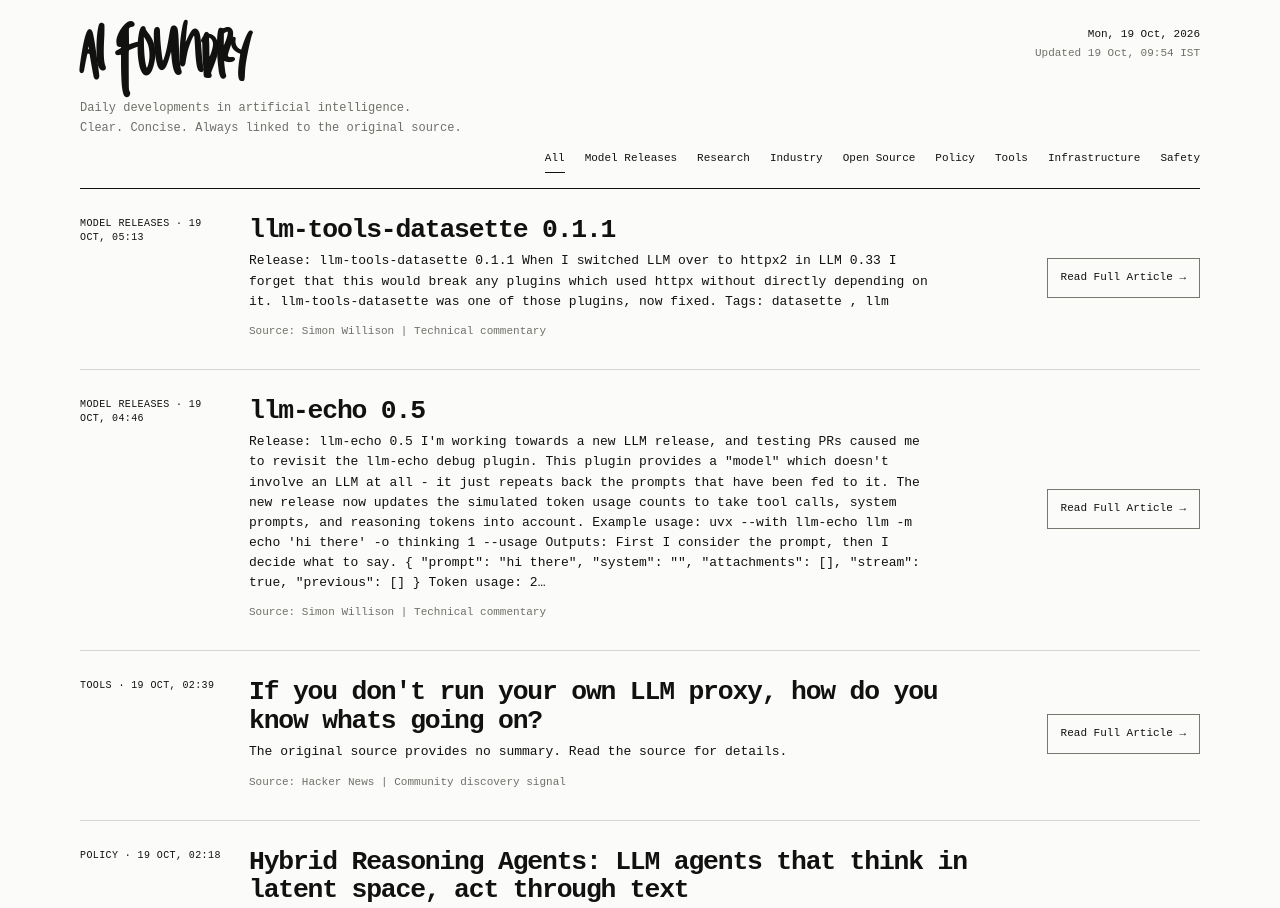
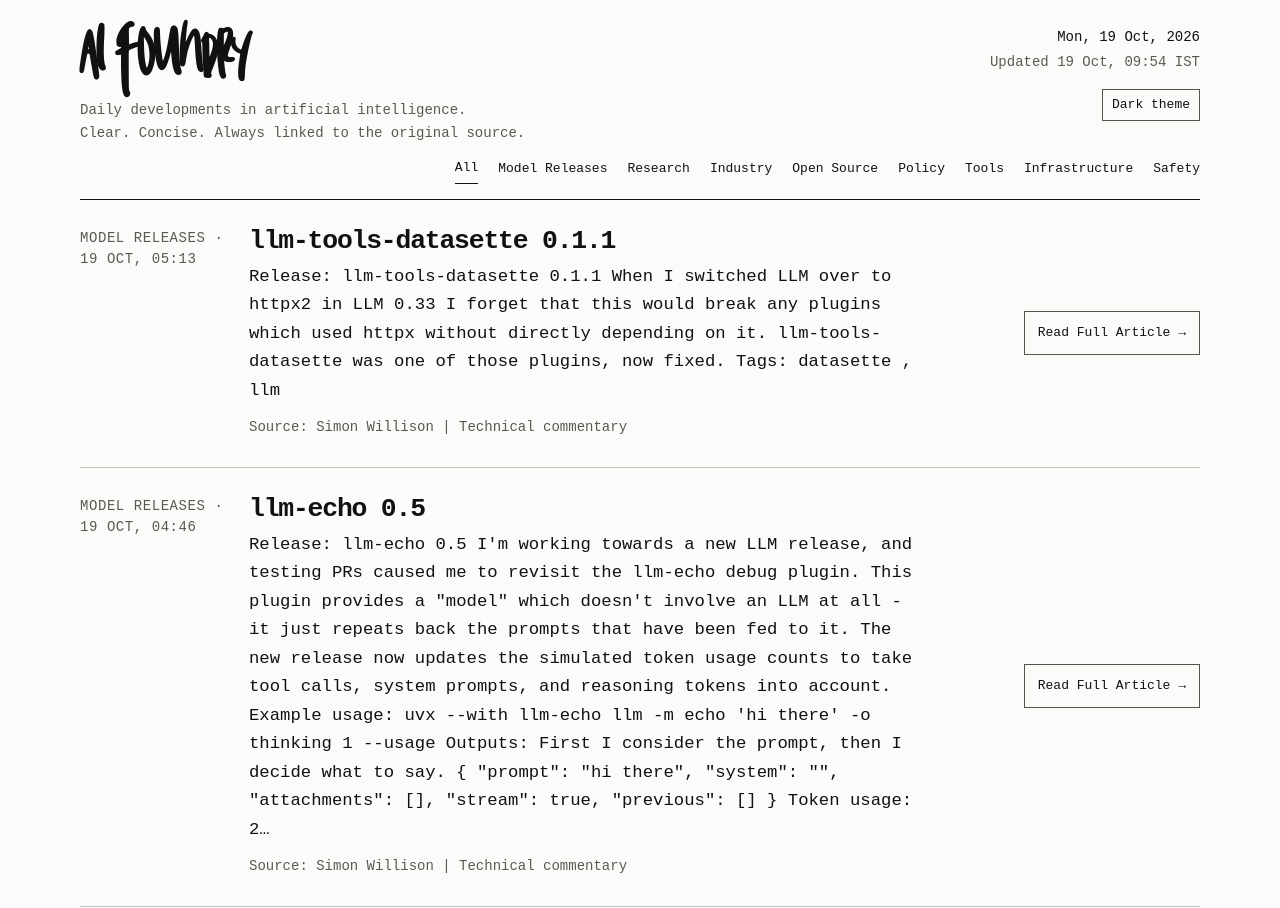
Before and after one commit to Rudrakshbhardwaj01/AI-foundry, a website: page index.html in a window 1280 px wide. Shown: the top 908 px of the page. Drawn offline with Linux system fonts and the light colour scheme.

Commit message:
feat: add accessible theme toggle

```diff
--- a/app.js
+++ b/app.js
@@ -8,6 +8,41 @@
   var list = document.getElementById("article-list");
   var status = document.getElementById("feed-status");
   var nav = document.getElementById("category-nav");
+  var themeToggle = document.getElementById("theme-toggle");
+  var themeToggleLabel = document.getElementById("theme-toggle-label");
+  var themeStorageKey = "ai-foundry-theme";
+
+  function systemTheme() {
+    return window.matchMedia && window.matchMedia("(prefers-color-scheme: dark)").matches ? "dark" : "light";
+  }
+
+  function storedTheme() {
+    try {
+      var value = window.localStorage.getItem(themeStorageKey);
+      return value === "light" || value === "dark" ? value : null;
+    } catch (error) {
+      return null;
+    }
+  }
+
+  function setTheme(theme, persist) {
+    var isDark = theme === "dark";
+    document.documentElement.setAttribute("data-theme", isDark ? "dark" : "light");
+    themeToggle.setAttribute("aria-pressed", String(isDark));
+    themeToggle.setAttribute("aria-label", isDark ? "Switch to light theme" : "Switch to dark theme");
+    themeToggleLabel.textContent = isDark ? "Light theme" : "Dark theme";
+    if (persist) {
+      try { window.localStorage.setItem(themeStorageKey, isDark ? "dark" : "light"); } catch (error) { /* Preferences remain available for this visit. */ }
+    }
+  }
+
+  function initializeTheme() {
+    setTheme(storedTheme() || systemTheme(), false);
+    themeToggle.addEventListener("click", function () {
+      var nextTheme = document.documentElement.getAttribute("data-theme") === "dark" ? "light" : "dark";
+      setTheme(nextTheme, true);
+    });
+  }
 
   function formatDate(value, options) {
     var date = new Date(value);
@@ -107,5 +142,6 @@
       .catch(function () { showError("The published edition is unavailable right now. Please try again later."); });
   }
 
+  initializeTheme();
   setHeader(null); renderNav(); loadSnapshot();
 }());
--- a/index.html
+++ b/index.html
@@ -15,9 +15,14 @@
           <p class="tagline">Daily developments in artificial intelligence.</p>
           <p class="subtagline">Clear. Concise. Always linked to the original source.</p>
         </div>
-        <div class="header-meta">
-          <time id="current-date">Loading date</time>
-          <span id="last-updated">Updated — awaiting publication</span>
+        <div class="header-tools">
+          <div class="header-meta">
+            <time id="current-date">Loading date</time>
+            <span id="last-updated">Updated — awaiting publication</span>
+          </div>
+          <button class="theme-toggle" id="theme-toggle" type="button" aria-label="Switch to dark theme" aria-pressed="false">
+            <span id="theme-toggle-label">Dark theme</span>
+          </button>
         </div>
       </div>
       <nav class="category-nav" aria-label="Filter articles by category" id="category-nav"></nav>
--- a/styles.css
+++ b/styles.css
@@ -7,47 +7,61 @@
 }
 
 :root {
-  --paper: #fbfbfa;
-  --ink: #111110;
-  --muted: #6f6f6a;
-  --rule: #d7d7d2;
+  color-scheme: light;
+  --color-background: #fbfbfa;
+  --color-text: #111110;
+  --color-muted: #595954;
+  --color-rule: #c4c4bd;
+  --color-control-border: #555550;
+  --color-focus: #111110;
   --max-width: 1120px;
   --mono: "Courier New", Courier, ui-monospace, SFMono-Regular, Menlo, Monaco, Consolas, monospace;
 }
 
+[data-theme="dark"] {
+  color-scheme: dark;
+  --color-background: #111110;
+  --color-text: #f5f5f0;
+  --color-muted: #d6d6cf;
+  --color-rule: #777770;
+  --color-control-border: #d6d6cf;
+  --color-focus: #ffffff;
+}
+
 * { box-sizing: border-box; }
-html { background: var(--paper); }
-body { margin: 0; background: var(--paper); color: var(--ink); font-family: var(--mono); font-size: 13px; line-height: 1.45; }
+html { background: var(--color-background); }
+body { margin: 0; background: var(--color-background); color: var(--color-text); font-family: var(--mono); font-size: 14px; line-height: 1.55; }
 button, a { font: inherit; }
 a { color: inherit; }
+a:focus-visible, button:focus-visible { outline: 2px solid var(--color-focus); outline-offset: 3px; }
 .site-header, .page-shell { width: min(calc(100% - 64px), var(--max-width)); margin: 0 auto; }
 .site-header { padding-top: 20px; }
 .header-main { display: flex; justify-content: space-between; gap: 40px; align-items: flex-start; padding-bottom: 14px; }
-.wordmark { display: inline-block; color: var(--ink); font-family: "The Squeak Demo", Georgia, serif; font-size: clamp(3.2rem, 6.2vw, 5.4rem); line-height: .86; letter-spacing: -.055em; text-decoration: none; }
-.tagline, .subtagline { margin: 12px 0 0; color: var(--muted); font-size: 12px; }
+.wordmark { display: inline-block; color: var(--color-text); font-family: "The Squeak Demo", Georgia, serif; font-size: clamp(3.2rem, 6.2vw, 5.4rem); line-height: .86; letter-spacing: -.055em; text-decoration: none; }
+.tagline, .subtagline { margin: 12px 0 0; color: var(--color-muted); font-size: 14px; line-height: 1.5; }
 .subtagline { margin-top: 2px; }
-.header-meta { display: flex; flex-direction: column; align-items: flex-end; gap: 3px; padding-top: 7px; color: var(--ink); font-size: 11px; text-align: right; white-space: nowrap; }
-.header-meta span { color: var(--muted); }
-.category-nav { display: flex; justify-content: flex-end; gap: 20px; border-bottom: 1px solid var(--ink); padding: 0 0 15px; }
-.category-nav button { border: 0; border-bottom: 1px solid transparent; padding: 0 0 5px; background: transparent; color: var(--ink); cursor: pointer; font-size: 11px; }
-.category-nav button:hover, .category-nav button:focus-visible { border-bottom-color: var(--ink); outline: none; }
-.category-nav button.is-active { border-bottom-color: var(--ink); }
-.feed-status { border-bottom: 1px solid var(--rule); padding: 30px 0; color: var(--muted); font-size: 12px; }
+.header-tools { display: flex; flex-direction: column; align-items: flex-end; gap: 16px; }
+.header-meta { display: flex; flex-direction: column; align-items: flex-end; gap: 3px; padding-top: 7px; color: var(--color-text); font-size: 14px; text-align: right; white-space: nowrap; }
+.header-meta span { color: var(--color-muted); }
+.theme-toggle { border: 1px solid var(--color-control-border); padding: 7px 9px; background: transparent; color: var(--color-text); cursor: pointer; font-size: 13px; line-height: 1.2; }
+.category-nav { display: flex; justify-content: flex-end; gap: 20px; border-bottom: 1px solid var(--color-text); padding: 0 0 15px; }
+.category-nav button { border: 0; padding: 0 0 5px; background: transparent; color: var(--color-text); cursor: pointer; font-size: 13px; }
+.category-nav button.is-active { border-bottom: 1px solid var(--color-text); }
+.feed-status { border-bottom: 1px solid var(--color-rule); padding: 30px 0; color: var(--color-muted); font-size: 14px; }
 .feed-status.is-hidden { display: none; }
-.article-list { border-bottom: 1px solid var(--rule); }
-.article { display: grid; grid-template-columns: 145px minmax(0, 1fr) 180px; gap: 24px; border-top: 1px solid var(--rule); padding: 27px 0 29px; }
+.article-list { border-bottom: 1px solid var(--color-rule); }
+.article { display: grid; grid-template-columns: 145px minmax(0, 1fr) 180px; gap: 24px; border-top: 1px solid var(--color-rule); padding: 27px 0 29px; }
 .article:first-child { border-top: 0; }
-.article-meta { margin: 1px 0 0; font-size: 10px; letter-spacing: .04em; text-transform: uppercase; }
+.article-meta { margin: 1px 0 0; color: var(--color-muted); font-size: 14px; line-height: 1.45; letter-spacing: .04em; text-transform: uppercase; }
 .article-content { min-width: 0; }
 .article h2 { max-width: 720px; margin: 0 0 7px; font-size: clamp(1.25rem, 2.25vw, 1.65rem); font-weight: 700; letter-spacing: -.045em; line-height: 1.08; }
-.article-description { max-width: 680px; margin: 0; font-size: 13px; line-height: 1.55; }
-.attribution { margin: 12px 0 0; color: var(--muted); font-size: 11px; }
-.source-action { align-self: center; justify-self: end; border: 1px solid #777770; padding: 11px 13px; color: var(--ink); font-size: 11px; text-align: center; text-decoration: none; white-space: nowrap; }
-.source-action:hover, .source-action:focus-visible { border-color: var(--ink); background: var(--ink); color: var(--paper); outline: none; }
+.article-description { max-width: 680px; margin: 0; font-size: clamp(1rem, 1.35vw, 1.125rem); line-height: 1.65; }
+.attribution { margin: 12px 0 0; color: var(--color-muted); font-size: 14px; line-height: 1.5; }
+.source-action { align-self: center; justify-self: end; border: 1px solid var(--color-control-border); padding: 11px 13px; color: var(--color-text); font-size: 13px; text-align: center; text-decoration: none; white-space: nowrap; }
 @media (max-width: 780px) {
   .site-header, .page-shell { width: min(calc(100% - 36px), var(--max-width)); }
   .header-main { gap: 20px; }
-  .header-meta { font-size: 10px; }
+  .header-meta { font-size: 13px; }
   .category-nav { justify-content: flex-start; gap: 17px; overflow-x: auto; padding-bottom: 12px; scrollbar-width: none; }
   .category-nav::-webkit-scrollbar { display: none; }
   .article { grid-template-columns: 1fr 150px; gap: 12px 20px; }
@@ -59,11 +73,12 @@
   .site-header { padding-top: 15px; }
   .header-main { display: block; }
   .header-meta { align-items: flex-start; padding-top: 17px; text-align: left; }
+  .header-tools { align-items: flex-start; gap: 12px; }
   .wordmark { font-size: 4rem; }
   .category-nav { margin-top: 16px; }
   .article { display: block; padding: 23px 0 25px; }
   .article-meta { margin-bottom: 10px; }
   .article h2 { font-size: 1.32rem; }
-  .article-description { font-size: 12px; }
+  .article-description { font-size: 1rem; line-height: 1.6; }
   .source-action { display: inline-block; margin-top: 17px; }
 }
```
